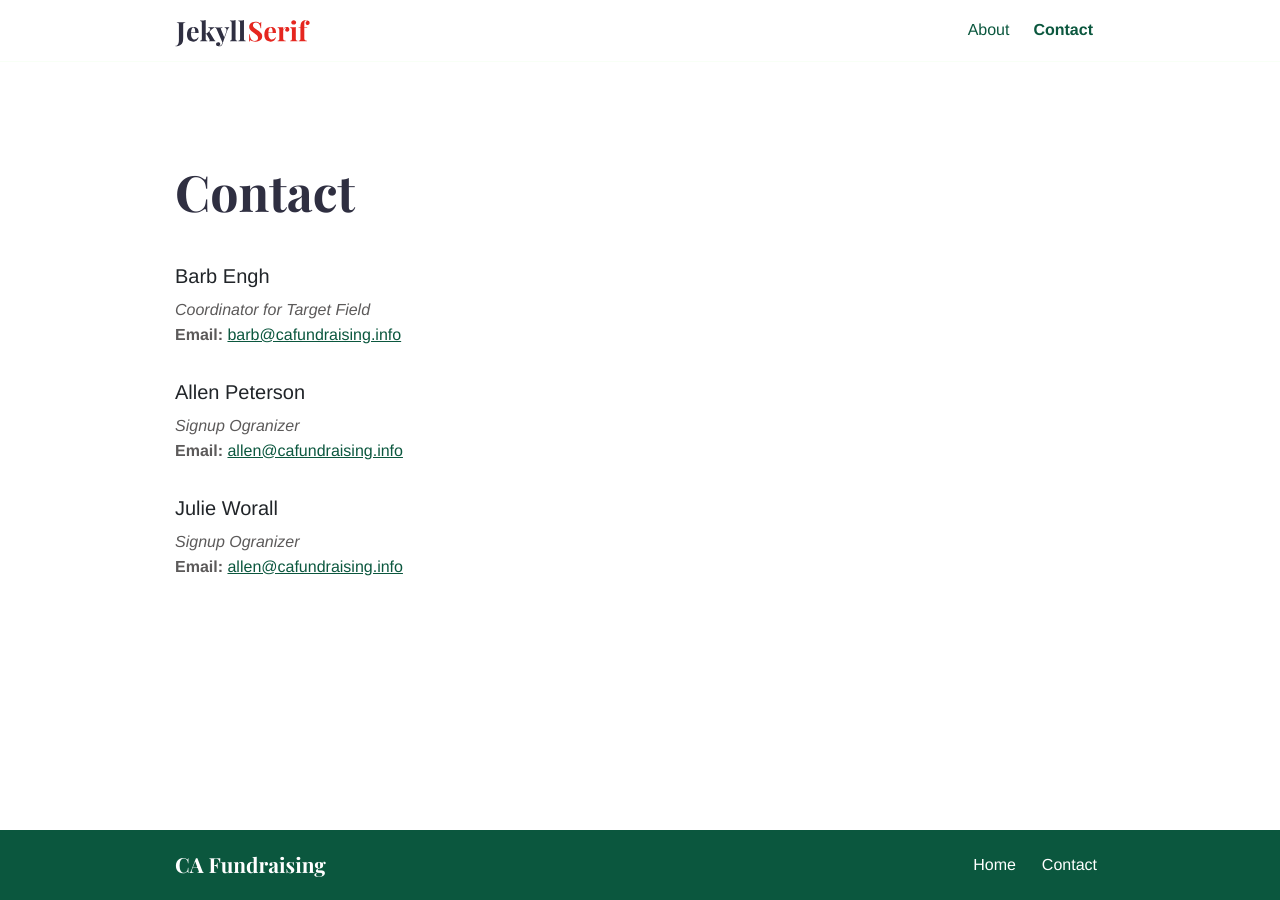
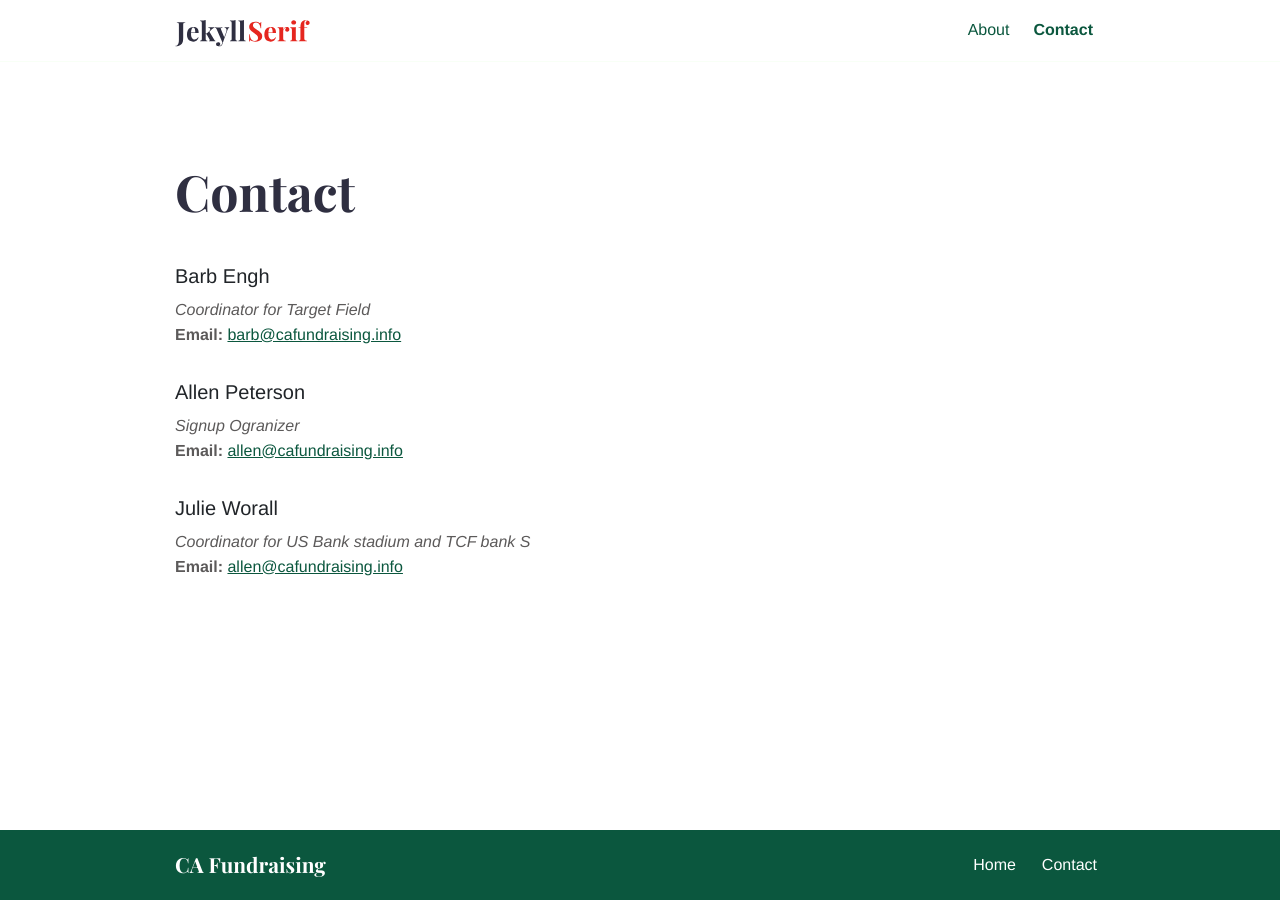
Before and after one commit to Frogdart5/fierce-avocado-6c9b0, a Jekyll site: the page built from contact.md, in a window 1280 px wide. Built offline with Jekyll 4.4.1, drawn with Linux system fonts in a browser that asks for light colours.

Commit message:
contact.md: changed

```diff
--- a/contact.md
+++ b/contact.md
@@ -13,5 +13,5 @@ bodyClass: page-contact
 **Email:** <allen@cafundraising.info>
 
 ### Julie Worall ###
-*Signup Ogranizer*
+*Coordinator for US Bank stadium and TCF bank S*
 **Email:** <allen@cafundraising.info>
```
